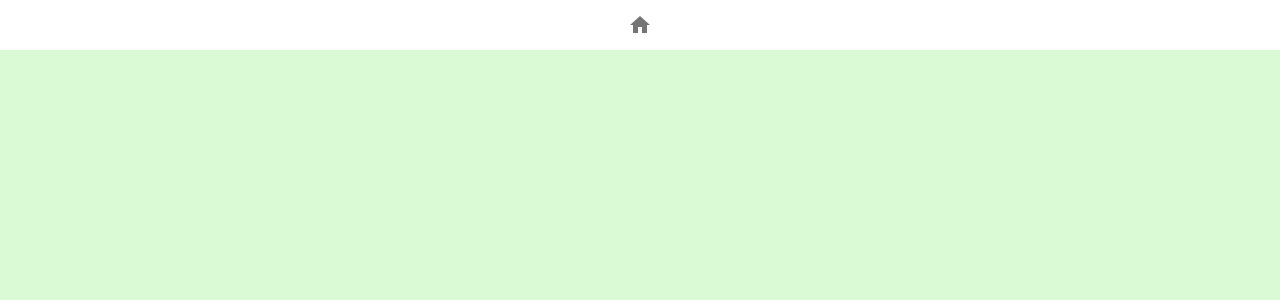
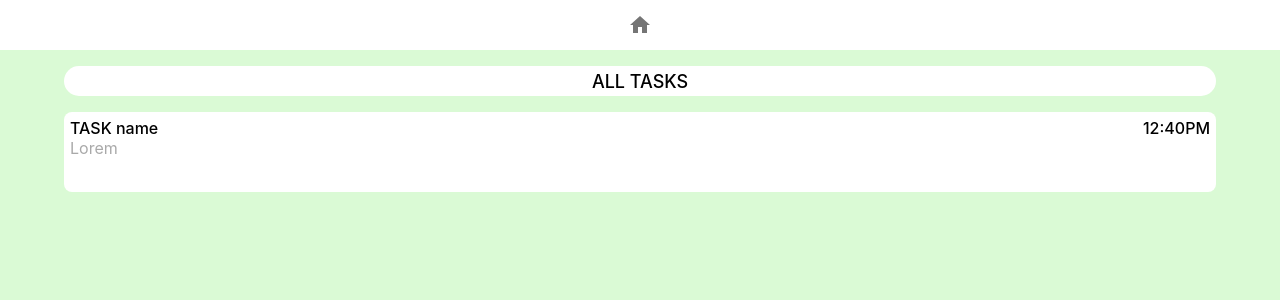
Before and after one commit to Sigma-UP/Totalizator, a React (Create React App) app: page / in a window 1280 px wide. Shown: the top 300 px of the page. Built offline with nearby package versions, Linux system fonts and the light colour scheme.

Commit message:
add AllItems page

```diff
--- a/src/App.css
+++ b/src/App.css
@@ -1,6 +1,5 @@
 .app-wrapper{
-  display: grid;
   height: 100vh;
-  width: 100vw;
+  width: 100%;
   background-color: rgba(218, 250, 213, 1);
 }
--- a/src/App.js
+++ b/src/App.js
@@ -1,11 +1,17 @@
+import { Grid } from '@mui/material';
+import { Container } from '@mui/system';
 import './App.css';
+import AllItems from './components/AllItems';
 import Header from './components/Header';
 
 const App = () => {
   return (
-    <div className="app-wrapper">
+    <Grid className="app-wrapper">
       <Header/>
-    </div>
+      <Container sx={{margin:'auto'}}>
+        <AllItems/>
+      </Container>
+    </Grid>
   );
 }
 
--- /dev/null
+++ b/src/components/AllItems/index.jsx
@@ -0,0 +1,31 @@
+import { Box, Grid } from '@mui/material';
+import { Container } from '@mui/system';
+import styles from './style.module.css';
+
+const AllItems = () => {
+    return(
+        <Grid container direction="column" sx={{width:'100%', alignItems: 'center'}}>
+            <Container item className={styles.header}>
+                <Box sx={{
+                height: '100%',
+                display: 'flex',
+                justifyContent: 'center',
+                alignItems: 'center'}}>ALL TASKS</Box>
+            </Container>
+            <Grid container direction="column" item className={styles.item}>
+                <Grid container item>
+                    <Grid item xs={9} sx={{fontWeight: '500'}}>
+                        TASK name
+                    </Grid>
+                    <Grid item xs sx={{textAlign:'right', fontWeight: '500'}}>
+                        12:40PM
+                    </Grid>
+                </Grid>
+                <Grid item sx={{fontWeight: '400', color:'darkgray'}}>
+                    Lorem
+                </Grid>
+            </Grid>
+        </Grid>
+    )
+}
+export default AllItems;
--- /dev/null
+++ b/src/components/AllItems/style.module.css
@@ -0,0 +1,17 @@
+.header{
+    width: 75%;
+    height: 30px;
+    margin: 16px 8px;
+    background-color: white;
+    border-radius: 50px;
+    font-size: large;
+    font-weight: 500;
+}
+
+.item{
+    min-height: 80px;
+    width: 100%;
+    padding: 6px;
+    background-color: white;
+    border-radius: 8px;
+}
```
